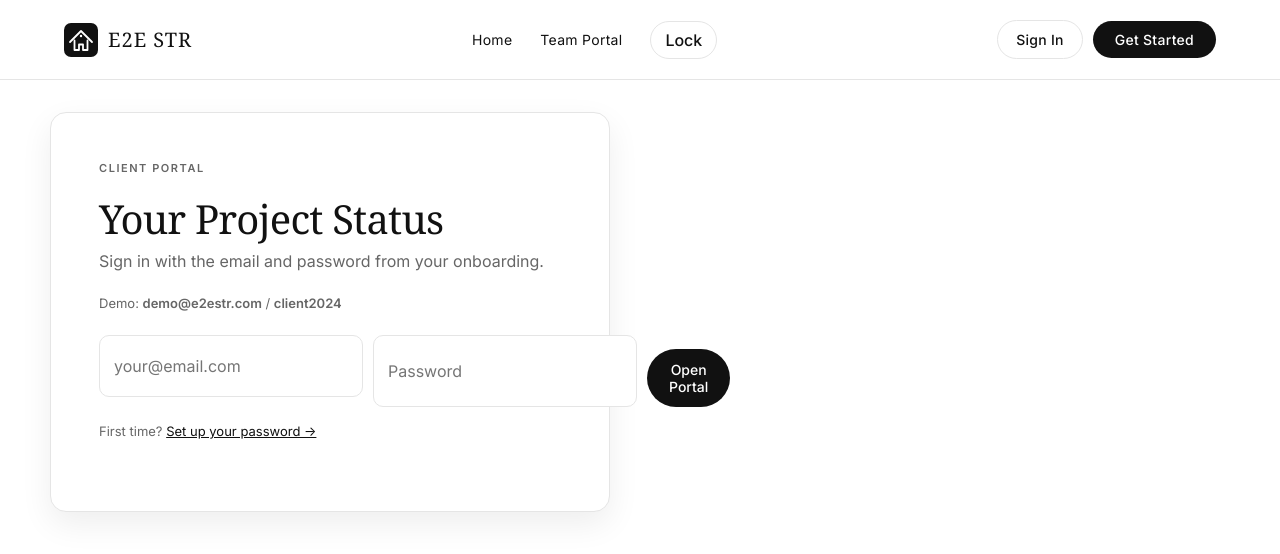
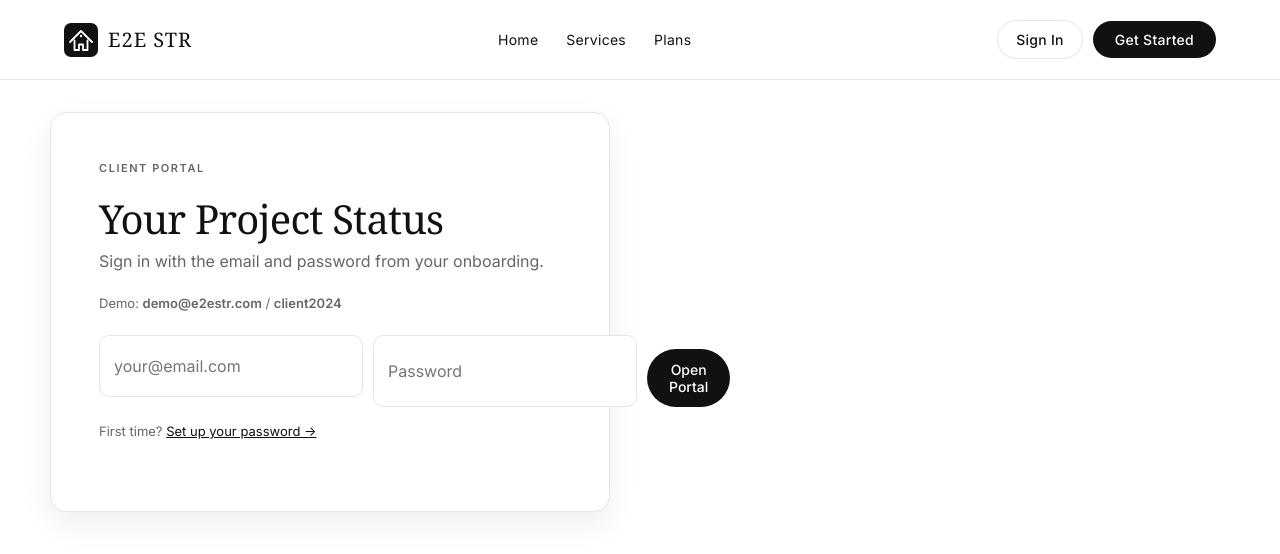
Before and after one commit to hamjy1001/E2E-STR, a plain HTML site: page client.html in a window 1280 px wide. Drawn offline with Linux system fonts and the light colour scheme; a web font is replaced by a local one.

Commit message:
Fix client portal nav to match site header

```diff
--- a/client.html
+++ b/client.html
@@ -12,15 +12,15 @@
 </head>
 <body data-page="client">
 
-  <header class="site-nav app-nav">
+  <header class="site-nav">
     <a class="brand" href="index.html">
       <svg class="brand-mark" width="34" height="34" viewBox="0 0 34 34" fill="none" xmlns="http://www.w3.org/2000/svg"><rect width="34" height="34" rx="7" fill="#111"/><path d="M6 19L17 8L28 19" stroke="white" stroke-width="1.8" stroke-linecap="round" stroke-linejoin="round"/><path d="M10.5 17.5V27H15V21.5H19V27H23.5V17.5" stroke="white" stroke-width="1.8" stroke-linecap="round" stroke-linejoin="round"/><circle cx="17" cy="13" r="1.2" fill="white"/></svg>
       E2E STR
     </a>
     <nav>
       <a href="index.html">Home</a>
-      <a href="team.html">Team Portal</a>
-      <button id="lockPortal" class="small-button" type="button">Lock</button>
+      <a href="services.html">Services</a>
+      <a href="plans.html">Plans</a>
     </nav>
     <div class="nav-actions">
       <a class="nav-signin" href="login.html">Sign In</a>
```
